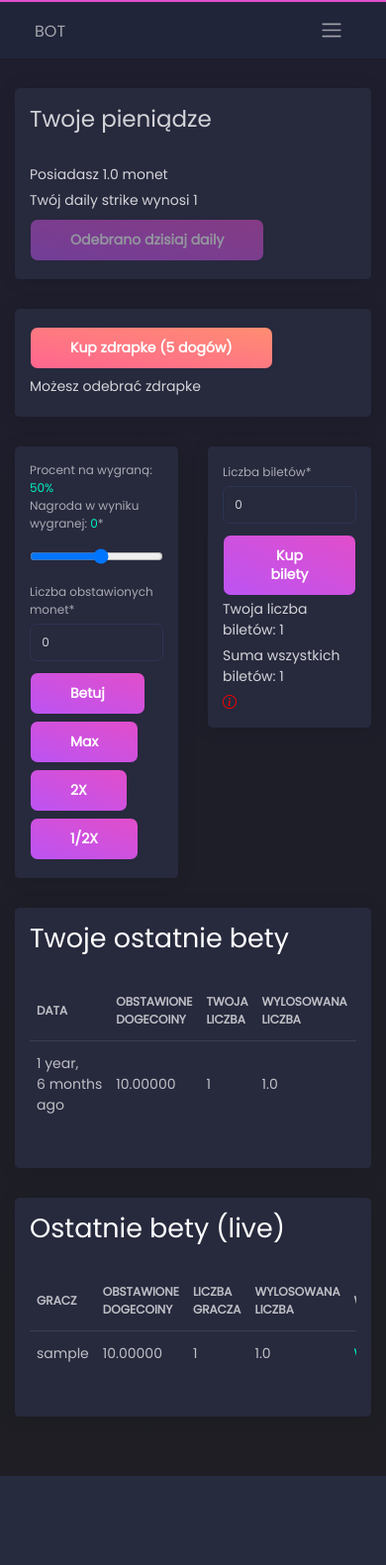
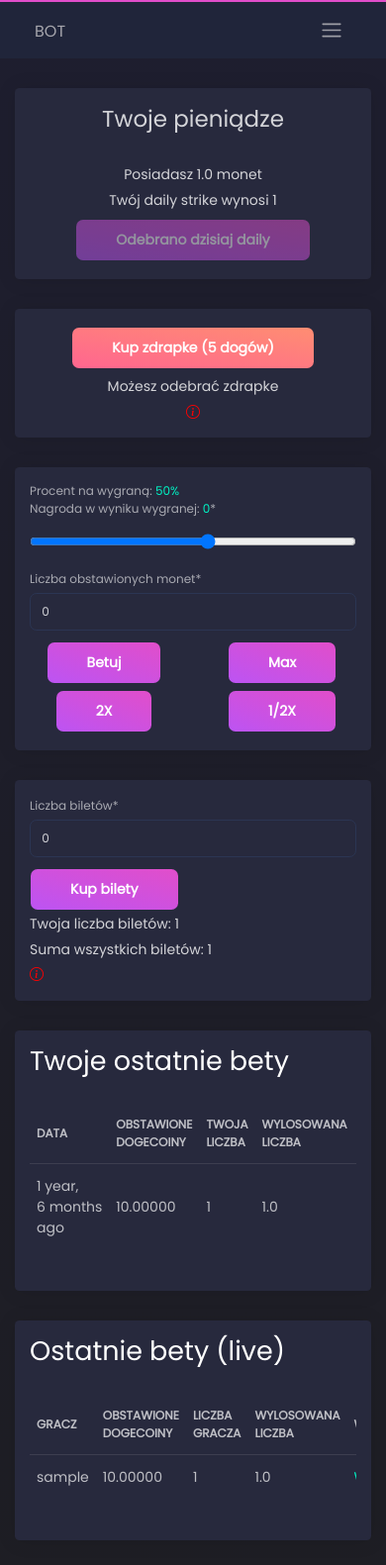
Before and after one commit to DogsonPl/bot_for_messenger_website_django, a Django app: page /casino/ in a window 390 px wide. Shown: the top 1581 px of the page at 99% size. Before the commit the page ends 1491 px from the top, so only its background shows below. Run offline with Django 3.2, Linux system fonts and the light colour scheme; a user stored in the database is signed in; tables that the repository leaves empty hold one stand-in row (values such as "Sample post"); parts of the project's set-up code (start-up, migrations or seed data) failed here and were passed over; some libraries are stand-ins or nearby versions; some web fonts are replaced.

Commit message:
casino page webpage mobile frontend update

```diff
--- a/bot_page/casino/admin.py
+++ b/bot_page/casino/admin.py
@@ -7,7 +7,7 @@ from .models import CasinoPlayers, Jackpot, JackpotsResults, BetsHistory, MoneyH
 @admin.register(CasinoPlayers)
 class CasinoPLayersAdmin(admin.ModelAdmin):
     list_display = ("__str__", "email", "money")
-    search_fields = ("email__startswith",  "user__username__startswith", "fb_name__startswith", "user_fb_id__startswith")
+    search_fields = ("email__startswith", "user__username__startswith", "fb_name__startswith", "user_fb_id__startswith")
 
 
 @admin.register(Jackpot)
--- a/bot_page/casino/casino_actions.py
+++ b/bot_page/casino/casino_actions.py
@@ -27,7 +27,7 @@ SCRATCH_PRIZES_DICT = {"0": 19,
                        "20": 7,
                        "50": 2.4,
                        "500": 0.5,
-                       "1500": 0.1}
+                       "2500": 0.1}
 SCRATCH_CHANCES = [i for i in SCRATCH_PRIZES_DICT.values()]
 SCRATCH_PRIZES = [int(i) for i, _ in SCRATCH_PRIZES_DICT.items()]
 PRIZES_SUM = 0
--- a/bot_page/casino/templates/casino/index.html
+++ b/bot_page/casino/templates/casino/index.html
@@ -15,8 +15,8 @@
 {% block content %}
 
 <main>
-    <div class="row">
-        <div class="col-12">
+    <div class="row text-center text-md-left">
+        <div class="col-sm-6">
             <div class="card">
                 <div class="card-header">
                     <header>
@@ -34,27 +34,28 @@
                 </div>
             </div>
         </div>
-    </div>
-
-    <div class="row">
-        <div class="col-12">
+        <div class="col-sm-6">
             <div class="card">
                 <div class="card-body">
                     <button class="btn btn-warning" type="button" id="scratch_button">Kup zdrapke (5 dogów)</button>
                     <p class="mt-1" id="scratch_timeout_p">Możesz odebrać zdrapke</p>
+                    <!-- add "fill" (bi-info-circle-fill) in class name if you want fill info icon with color -->
+                    <div><i class="bi bi-info-circle" id="scratch_card_info" style="color: red;"></i></div>
                 </div>
             </div>
         </div>
     </div>
 
+
+
     <div class="row">
-        <div class="col-6">
+        <div class="col-md-6">
             <div class="card">
                 <div class="card-body">
                     <form id="bet">
                         {% csrf_token %}
                         {{ bet_form | crispy }}
-                        <div class="row">
+                        <div class="row text-center">
                             <div class="col">
                                 <button class="btn btn-primary" id="bet_button" type="submit">Betuj</button>
                             </div>
@@ -73,7 +74,7 @@
                 </div>
             </div>
         </div>
-        <div class="col-6">
+        <div class="col-md-6">
             <div class="card">
                 <div class="card-body">
                     <form id="jackpot">
@@ -230,10 +231,29 @@
     $(document).ready(function(){
         $("#jackpot_info").tooltip(
             {title: `📑 Zasady:
-                    <ul class='text-left'><li class='text-dark'>Każdy bilet kosztuje 1 dogecoin</li>
-                    <li class='text-dark'>Jeden bilet to jeden los</li>
-                    <li class='text-dark'>Na końcu dnia jest losowanie, osoba której bilet zostanie wylosowany wygrywa dogecoiny (każdy kupiony bilet zwiększa pule nagród o jeden dogecoin)</li></ul>`,
+                    <ul class='text-left'>
+                        <li class='text-dark'>Każdy bilet kosztuje 1 dogecoin</li>
+                        <li class='text-dark'>Jeden bilet to jeden los</li>
+                        <li class='text-dark'>Na końcu dnia jest losowanie, osoba której bilet zostanie wylosowany wygrywa dogecoiny (każdy kupiony bilet zwiększa pule nagród o jeden dogecoin)</li>
+                    </ul>`,
             html: true})
+
+        $("#scratch_card_info").tooltip(
+            {title: `Możesz odebrać jedną zdrapkę w ciągu 20 minut<br>
+                     Nagrody i szansa na ich wygranie:
+                     <ul class='text-left'>
+                        <li class='text-dark'>0 dogów - 19%</li>
+                        <li class='text-dark'>1 dog - 18%</li>
+                        <li class='text-dark'>2 dogi - 17%</li>
+                        <li class='text-dark'>5 dogów - 15%</li>
+                        <li class='text-dark'>7 dogów - 12%</li>
+                        <li class='text-dark'>15 dogów - 9%</li>
+                        <li class='text-dark'>20 dogów - 7%</li>
+                        <li class='text-dark'>50 dogów - 2.4%</li>
+                        <li class='text-dark'>500 dogów - 0.5%</li>
+                        <li class='text-dark'>2500 dogów - 0.1%</li>
+                     </ul>`,
+             html: true})
     })
 </script>
 
```
